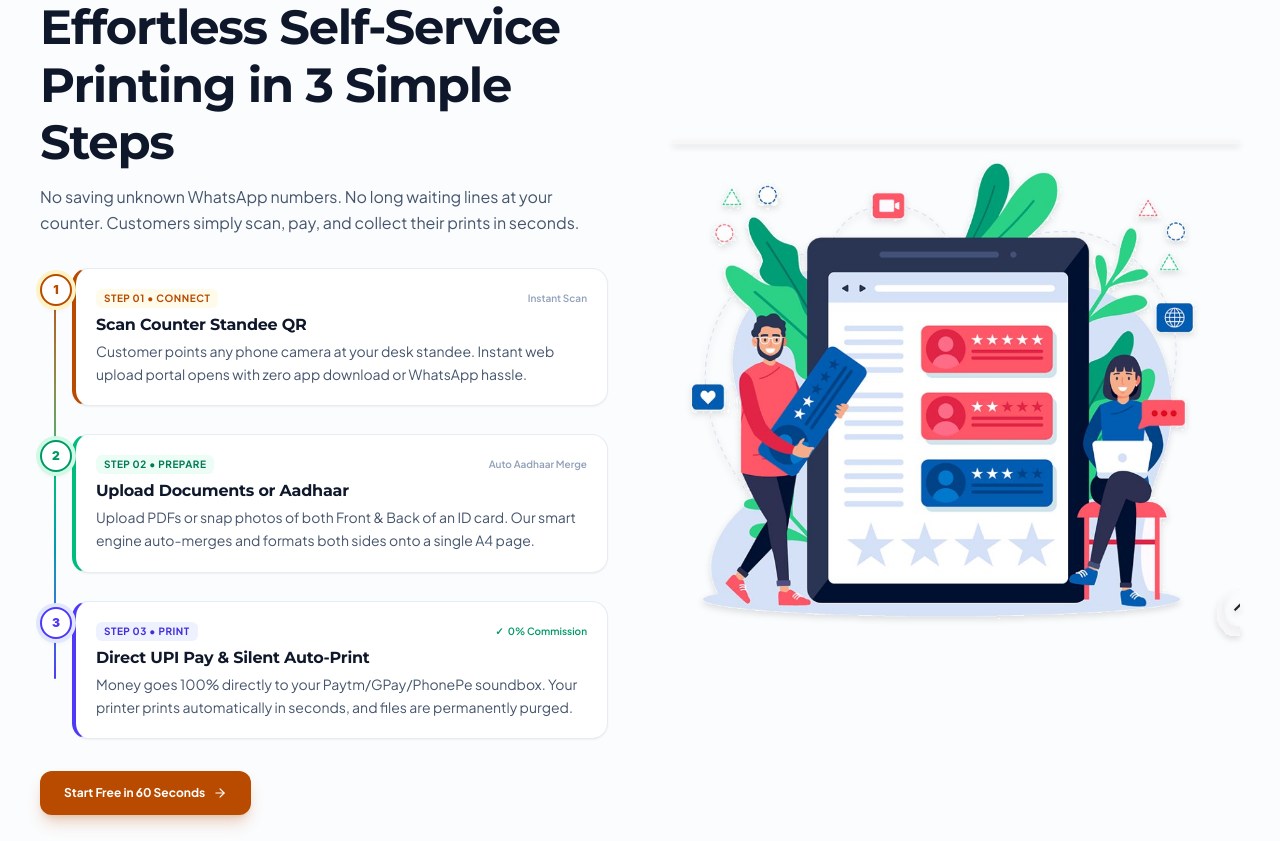
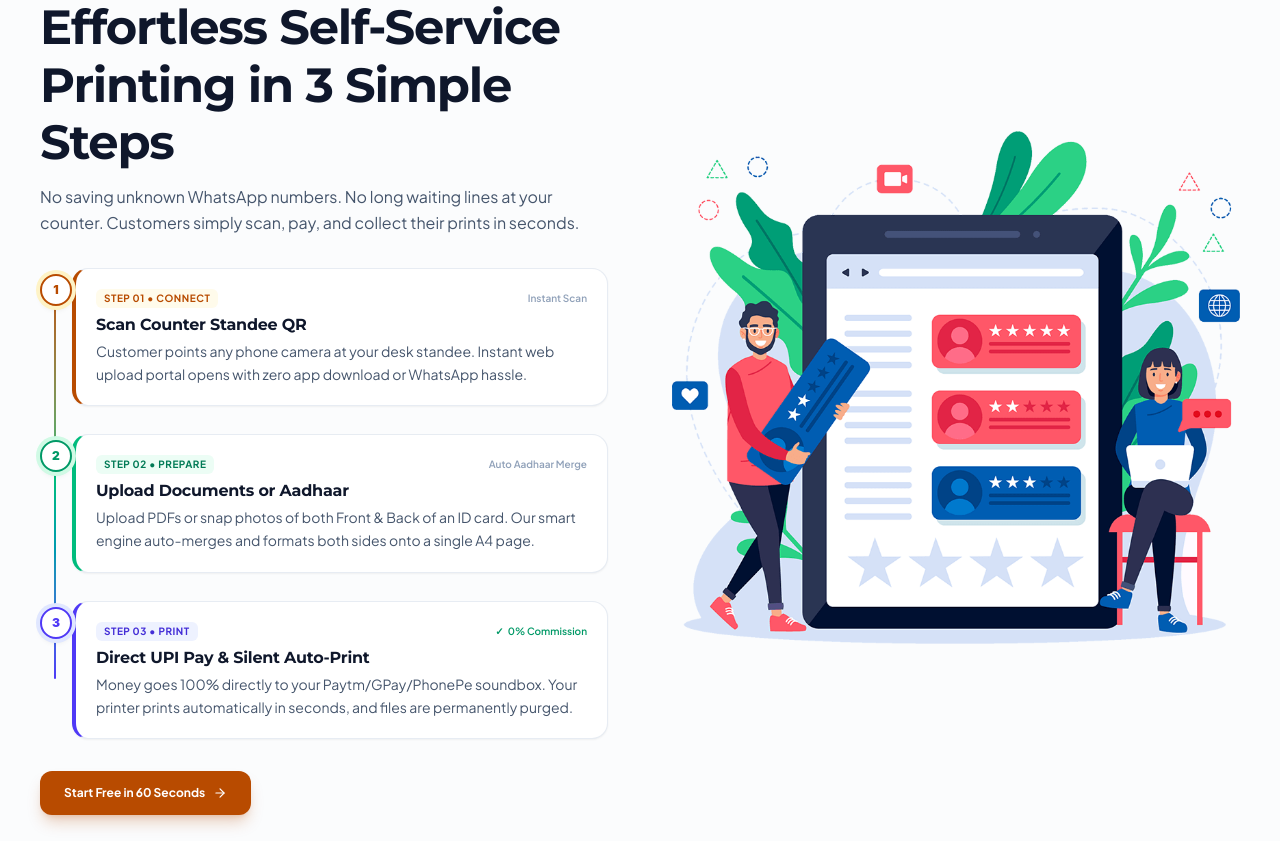
Before and after one commit to ShivamxRaj/Printo, a React (Vite) app in the folder client/: page / in a window 1280 px wide. Shown: the part 760-1601 px from the top of the page. Built offline with nearby package versions, Linux system fonts and the light colour scheme; no server answers.

Commit message:
feat(assets): replace screenshot with real original Karlson transparent PNG asset (about-img1.png)

```diff
--- a/client/src/components/LandingPage.jsx
+++ b/client/src/components/LandingPage.jsx
@@ -292,13 +292,13 @@ export default function LandingPage({ onOpenRegister, onGoToDashboard, onGoToDem
 
             </div>
 
-            {/* Right Column: Karlson Tech Illustration (Uploaded by User) */}
+            {/* Right Column: Original Pristine Karlson Illustration */}
             <div className="lg:col-span-6 flex items-center justify-center relative">
               <div className="relative w-full max-w-lg lg:max-w-xl">
                 <img
-                  src="/how-it-works-illustration-trans.png"
+                  src="/how-it-works-illustration.png"
                   alt="How Printo automated printing workflow works"
-                  className="w-full h-auto object-contain select-none drop-shadow-md"
+                  className="w-full h-auto object-contain select-none"
                 />
               </div>
             </div>
```
Also changed, not shown: client/public/how-it-works-illustration-trans.png (deleted), client/public/how-it-works-illustration.png.
